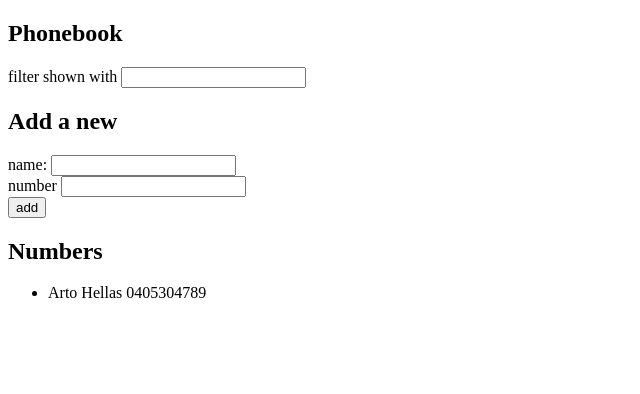
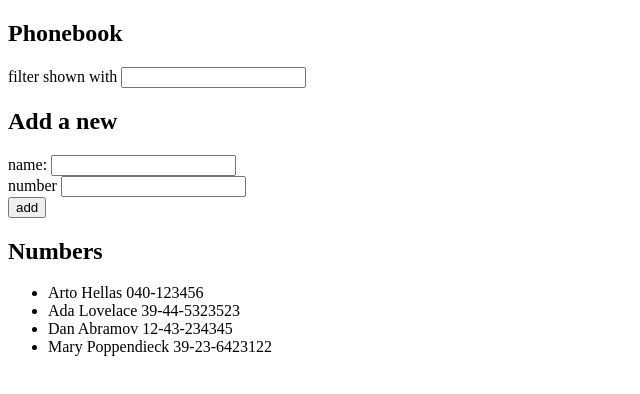
Before and after one commit to JuhoSiitonen/Fullstackopen, a React (Create React App) app in the folder part2/puhelinluettelo/: page / in a window 1280 px wide. Shown: the top 394 px of the page, without its empty margins (0-640 px from the left). Built offline with nearby package versions, Linux system fonts and the light colour scheme; data requests are answered from the project's data file.

Commit message:
Added exercise 2.11

```diff
--- /dev/null
+++ b/part2/puhelinluettelo/db.json
@@ -0,0 +1,24 @@
+{
+    "persons":[
+      {
+        "name": "Arto Hellas",
+        "number": "040-123456",
+        "id": 1
+      },
+      {
+        "name": "Ada Lovelace",
+        "number": "39-44-5323523",
+        "id": 2
+      },
+      {
+        "name": "Dan Abramov",
+        "number": "12-43-234345",
+        "id": 3
+      },
+      {
+        "name": "Mary Poppendieck",
+        "number": "39-23-6423122",
+        "id": 4
+      }
+    ]
+  }
--- a/part2/puhelinluettelo/src/App.js
+++ b/part2/puhelinluettelo/src/App.js
@@ -1,15 +1,24 @@
-import { useState } from 'react'
+import { useState, useEffect } from 'react'
+import axios from 'axios'
 import Filter from './Filter'
 import PersonList from './PersonList'
 import FormElement from './FormElement'
 
 const App = () => {
-  const [persons, setPersons] = useState([
-    { name: 'Arto Hellas', number: '0405304789' }
-  ])
+  const [persons, setPersons] = useState([])
   const [newName, setNewName] = useState('')
   const [newNumber, setNewNumber] = useState('')
   const [newFilter, setNewFilter] = useState('')
+
+  useEffect(() => {
+    console.log('effect')
+    axios
+      .get('http://localhost:3001/persons')
+      .then(response => {
+        console.log('promise fulfilled')
+        setPersons(response.data)
+      })
+  }, [])
 
   const addPersons = (event) => {
     event.preventDefault()
```
Also changed, not shown: part2/puhelinluettelo/package.json (+6 -1 lines), 1 other file (tests, documents, lock files or other folders).
